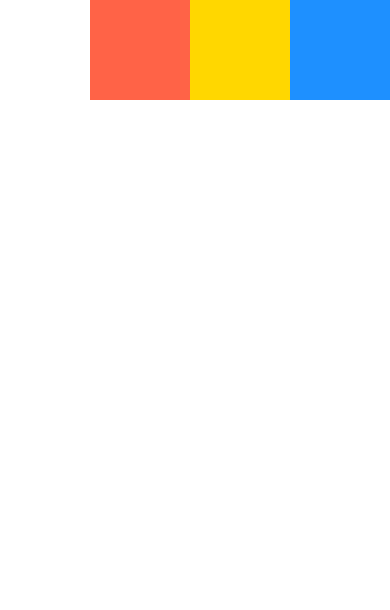
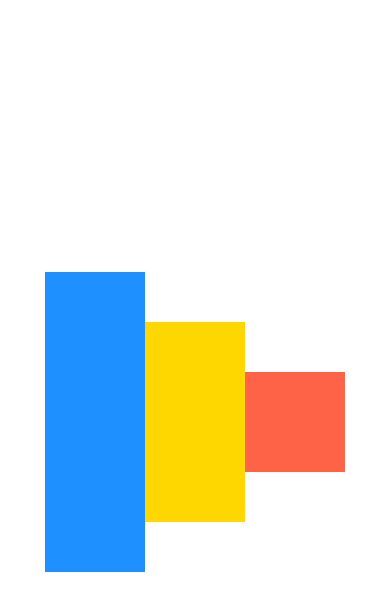
Before and after one commit to anirudh-mk/react-native-study, a React Native app: screen / in a window 390 px wide. Shown: the top 610 px of the page. Built offline with nearby package versions, Linux system fonts and the light colour scheme.

Commit message:
justify contents

```diff
--- a/App.js
+++ b/App.js
@@ -92,17 +92,24 @@ import React from 'react'
 
 export default function App() {
   return (
-    <View style={{flexDirection:"row-reverse"}}>
+    <View style={{
+      backgroundColor:'white',
+      flex:1,
+      justifyContent:'center',
+      flexDirection:'row',
+      alignItems:'center',
+    }}>
+
       <View style={{
         backgroundColor:'dodgerblue',
         width:100,
-      height:100,
+        height:300,
       }}/>
 
       <View style={{
         backgroundColor:'gold',
         width:100,
-      height:100,
+        height:200,
       }}/>
 
       <View style={{
@@ -111,6 +118,5 @@ export default function App() {
         height:100,
       }}/>
     </View>
-
   )
 }
```
Lines whose indentation alone changed are shown as unchanged.
